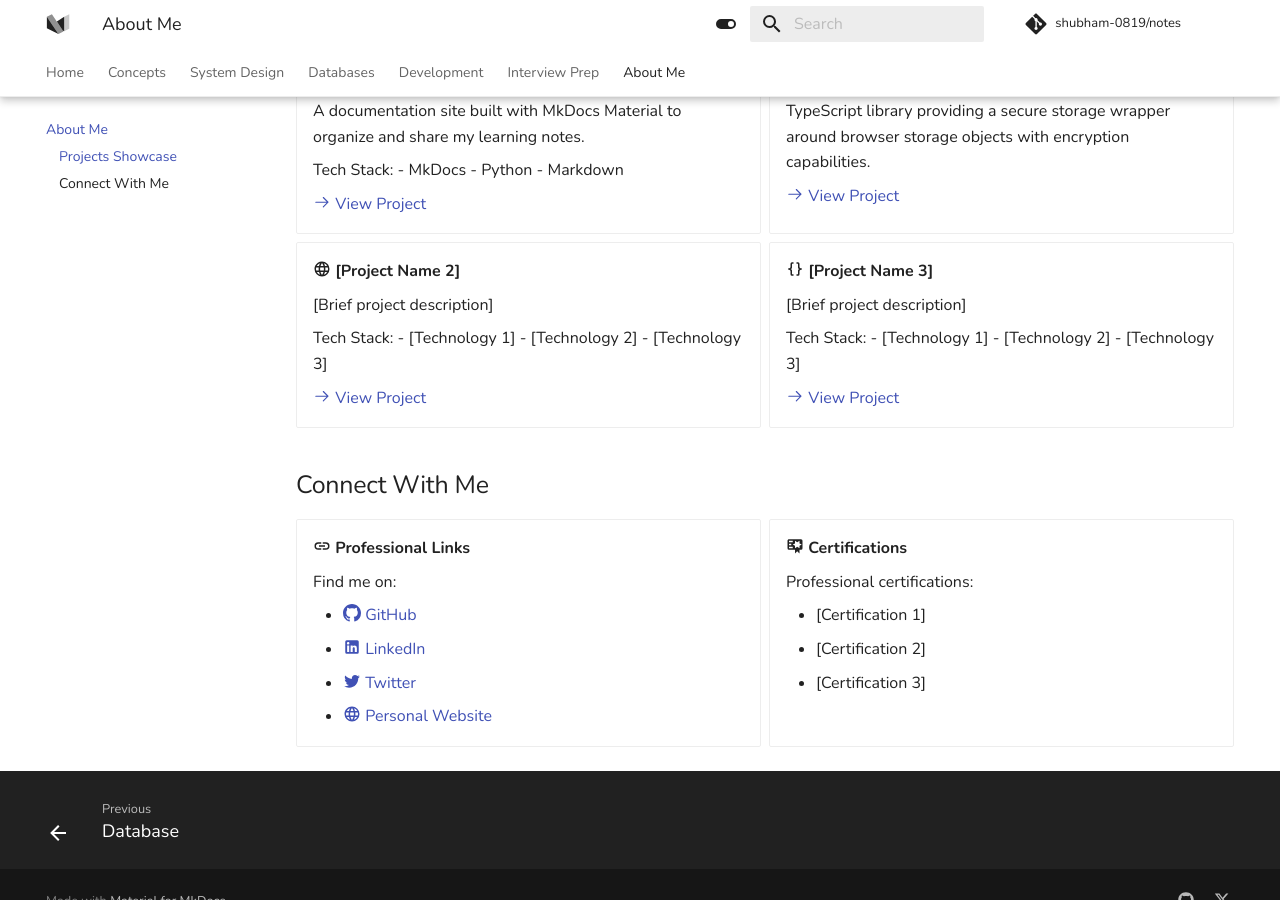
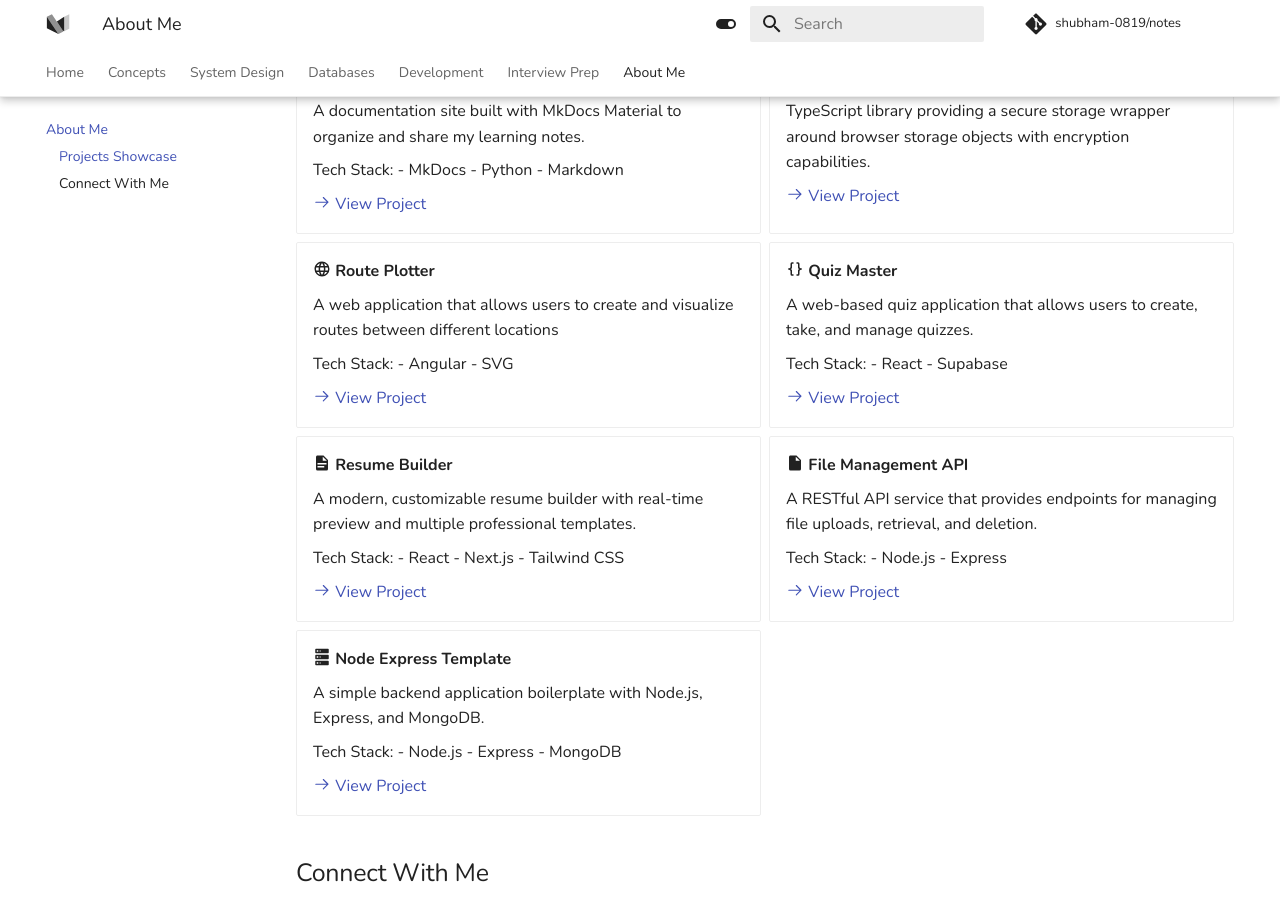
Before and after one commit to shubham-0819/notes, an MkDocs documentation site: the page built from docs/about.md, in a window 1280 px wide and 900 px high, scrolled down 752 px. Built offline with MkDocs 1.6.1 and Material for MkDocs 9.7.7, drawn with Linux system fonts in a browser that asks for light colours; comment, search, counter and statistics services are not loaded.

Commit message:
updated projects link

```diff
--- a/docs/about.md
+++ b/docs/about.md
@@ -90,27 +90,59 @@
     [:octicons-arrow-right-24: View Project](https://github.com/shubham-0819/secure-storage)
 
 
--   :material-web: __[Project Name 2]__
+-   :material-web: __Route Plotter__
 
-    [Brief project description]
+    A web application that allows users to create and visualize routes between different locations
 
     Tech Stack:
-    - [Technology 1]
-    - [Technology 2]
-    - [Technology 3]
+    - Angular
+    - SVG
 
-    [:octicons-arrow-right-24: View Project](#)
+    [:octicons-arrow-right-24: View Project](https://github.com/shubham-0819/route-plotter)
 
--   :material-code-braces: __[Project Name 3]__
 
-    [Brief project description]
+-   :material-code-braces: __Quiz Master__
+
+    A web-based quiz application that allows users to create, take, and manage quizzes.
 
     Tech Stack:
-    - [Technology 1]
-    - [Technology 2]
-    - [Technology 3]
+    - React
+    - Supabase
 
-    [:octicons-arrow-right-24: View Project](#)
+    [:octicons-arrow-right-24: View Project](https://github.com/shubham-0819/quiz-master)
+
+-   :material-file-document: __Resume Builder__
+
+    A modern, customizable resume builder with real-time preview and multiple professional templates.
+
+    Tech Stack:
+    - React
+    - Next.js
+    - Tailwind CSS
+
+    [:octicons-arrow-right-24: View Project](https://github.com/shubham-0819/resume-builder)
+
+-   :material-file: __File Management API__
+
+    A RESTful API service that provides endpoints for managing file uploads, retrieval, and deletion.
+
+    Tech Stack:
+    - Node.js
+    - Express
+
+    [:octicons-arrow-right-24: View Project](https://github.com/shubham-0819/file-management-api)
+
+-   :material-server: __Node Express Template__
+
+    A simple backend application boilerplate with Node.js, Express, and MongoDB.
+
+    Tech Stack:
+    - Node.js
+    - Express
+    - MongoDB
+
+    [:octicons-arrow-right-24: View Project](https://github.com/shubham-0819/node-express-template)
+
 
 </div>
 
```
